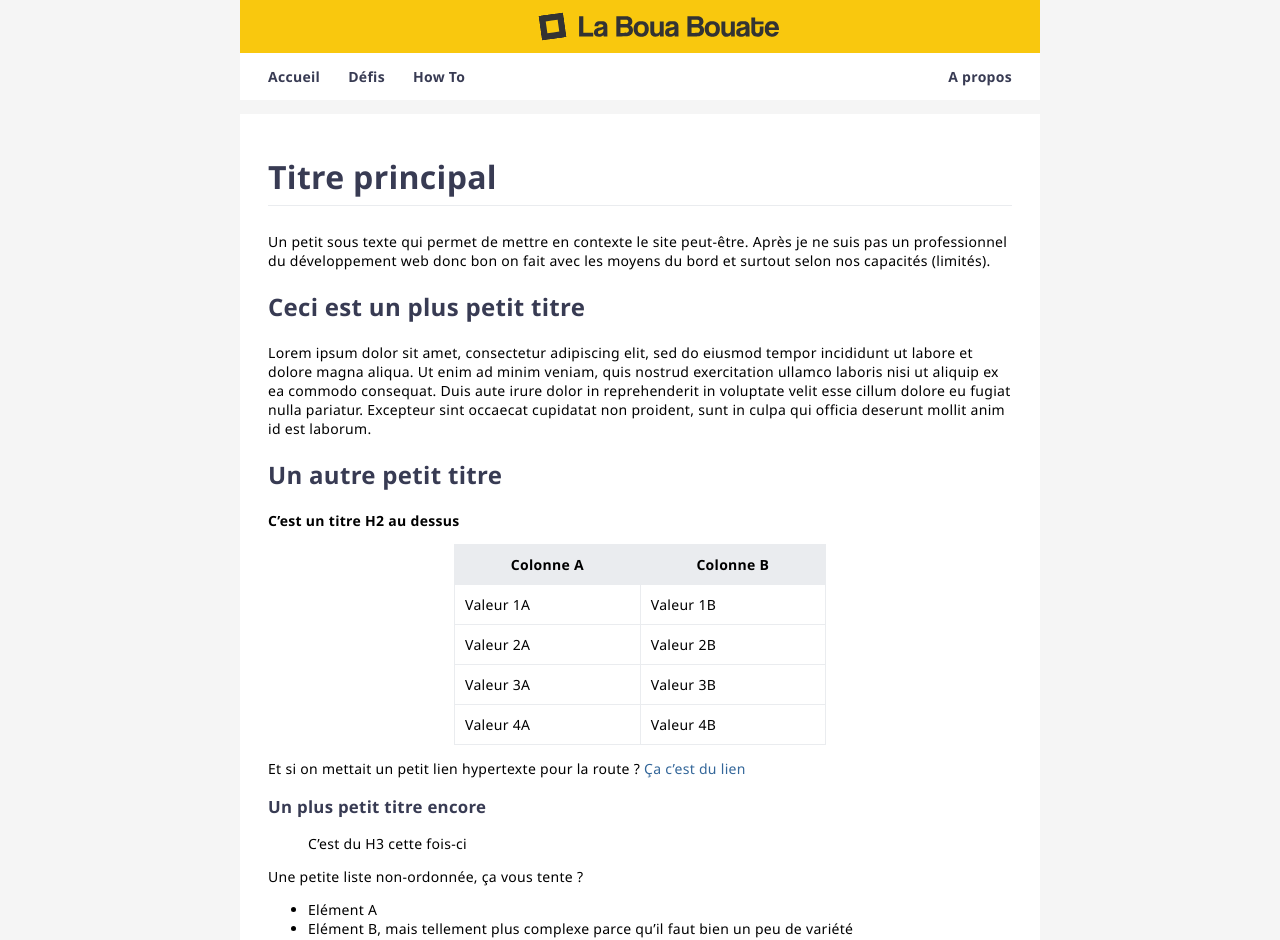
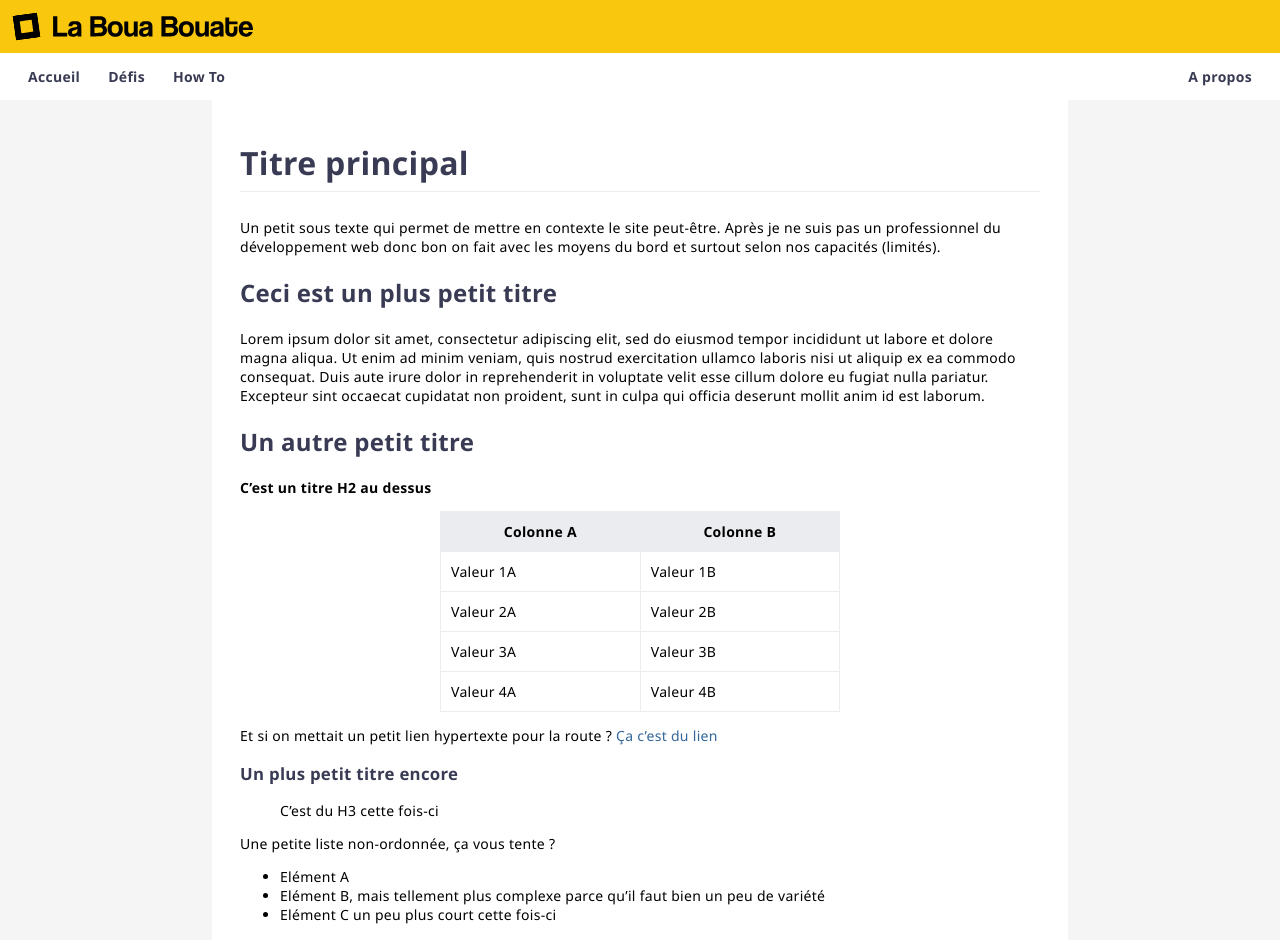
Before and after one commit to leobouard/leobouard.github.io, a Jekyll site: the page built from index.md, in a window 1280 px wide. Shown: the top 940 px of the page. Built offline with Jekyll 4.4.1, drawn with Linux system fonts in a browser that asks for light colours; our own code applies the rules of GitHub Pages for plain Markdown files.

Commit message:
Trying new stuff

```diff
--- a/assets/css/style.scss
+++ b/assets/css/style.scss
@@ -11,9 +11,6 @@ COLOR SCHEME
 */
 
 html {
-    margin: auto;
-    max-width: 800px;
-    min-width: 500px;
     height: 100%;
     letter-spacing: 0.3px;
 }
@@ -33,7 +30,7 @@ body {
 header {
     background-color: #f9c80e;
     display: flex;
-    justify-content: center;
+    justify-content: left;
 }
 
 .banner {
@@ -92,7 +89,7 @@ nav a:last-child {
 /* --- CONTENT --- */
 
 section {
-    min-height: 76%;
+    min-height: 85%;
     background-color: #fff;
     padding-top: 1em;
     padding-bottom: 1em;
@@ -100,6 +97,9 @@ section {
     padding-right: 2em;
     margin-top: 1em;
     margin-bottom: 1em;
+    margin: auto;
+    max-width: 800px;
+    min-width: 500px;
 }
 
     /* --- TEXT --- */
@@ -202,9 +202,3 @@ footer li {
 footer li:first-child {
     float: left;
 }
-
-/* --- RESPONSIVE DESIGN --- */
-
-@media only screen {
-
-}
```
Also changed, not shown: assets/images/cube.svg, assets/images/logo-inline.svg.
